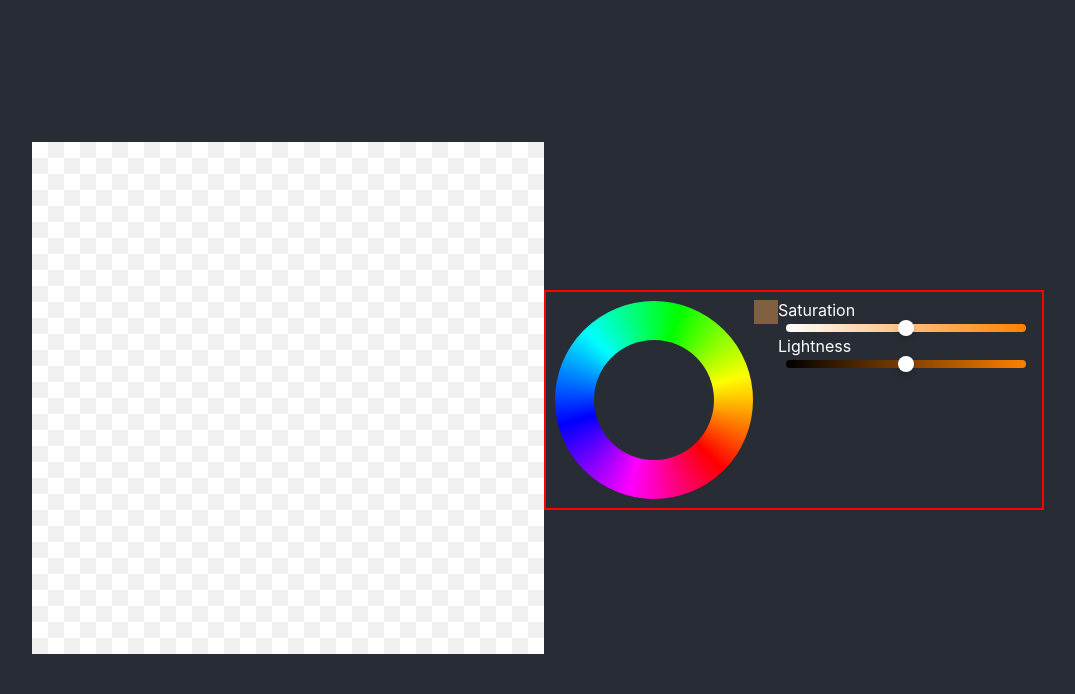
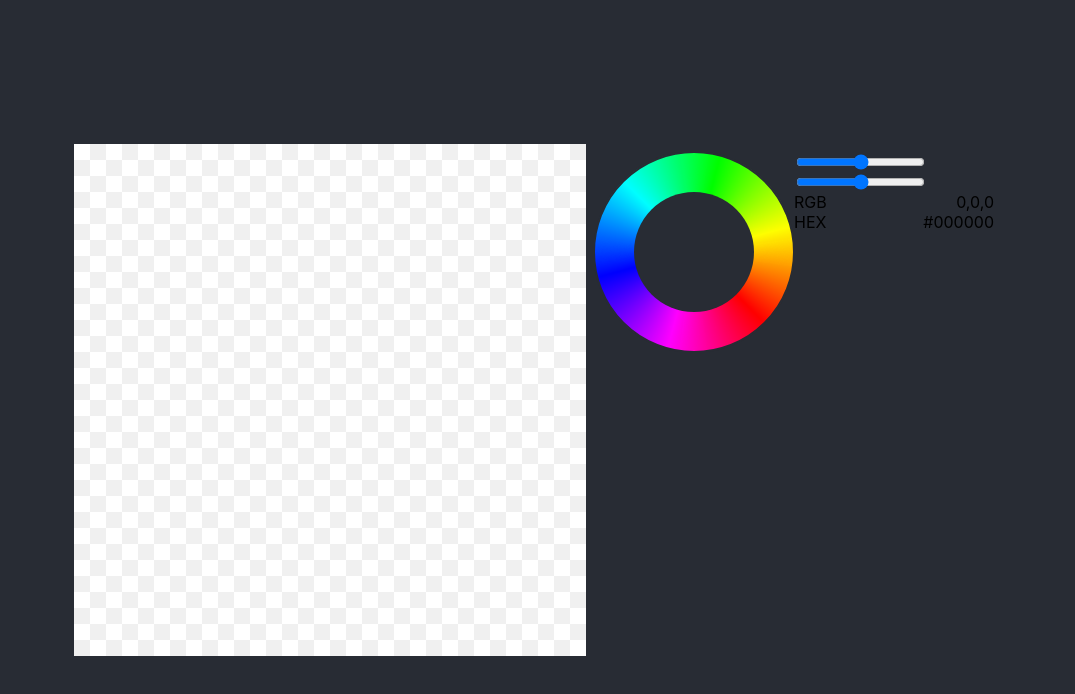
Before and after one commit to jinongun/canvasplay, a React (Create React App) app: page / in a window 1280 px wide. Shown: the top 694 px of the page, without its empty margins (102-1177 px from the left). Built offline with nearby package versions, Linux system fonts and the light colour scheme.

Commit message:
new color picker

```diff
--- a/src/App.scss
+++ b/src/App.scss
@@ -6,6 +6,10 @@
   width: 100vw;
   align-items: center;
   justify-content: center;
+  .wrapper{
+    display: flex;
+
+  }
 }
 
 :root {
--- a/src/App.tsx
+++ b/src/App.tsx
@@ -113,7 +113,11 @@ function App() {
   return (
     <ColorContext.Provider value={"#000000"}>
       <div className="App">
-        <DrawBoard />
+        <div className="wrapper">
+          <DrawBoard />
+          <ColorPicker />
+
+        </div>
         {/* <div className="canvasWrap" style={{display: 'none'}}>
           <canvas ref={lineRef} style={{background: 'white'}} width={CANVAS_W} height={CANVAS_H} />
           <canvas onMouseDown={init} style={{background: 'transparent'}} onMouseMove={draw} onClick={dot}  onMouseUp={finishDraw} ref={canvasRef} width={CANVAS_W} height={CANVAS_H} />
@@ -125,7 +129,6 @@ function App() {
           <canvas ref={originRef} style={{background: 'white', border: '2px solid #61dbfb'}} width={CANVAS_W/width *2} height={CANVAS_H/width *2} />
 
         </div> */}
-        <ColorPicker />
       </div>
     </ColorContext.Provider>
 
--- a/src/components/ColorPicker/ColorPicker.scss
+++ b/src/components/ColorPicker/ColorPicker.scss
@@ -1,13 +1,26 @@
 
 
 .ColorPicker{
+  box-sizing: border-box;
   display: flex;
+
 
   padding: 8px;
   //background: red;
-  border: 2px solid red;
+  //border: 2px solid gray;
   canvas{
     background: transparent;
+  }
+
+  .config{
+    width: 200px;
+    display: flex;
+    flex-direction: column;
+    .row{
+      display: flex;
+      flex-direction: row;
+      justify-content: space-between;
+    }
   }
 }
 
--- a/src/components/ColorPicker/ColorPicker.tsx
+++ b/src/components/ColorPicker/ColorPicker.tsx
@@ -1,57 +1,28 @@
 import React from 'react';
 import './ColorPicker.scss';
-import { ColorContext } from 'contexts/useColorContext';
 
+interface Props{
+  width: number;
+  height: number;
+}
 
-export default function ColorPicker(props:any){
-  const color = React.useContext(ColorContext);
-
-  const colorPicker = React.useRef<any>(null);
-  const [rgb , setRgb] = React.useState<any>({r:255,g:0,b:0});
-  const [ lightness, setLightness ] = React.useState(0.5);
-  const [ saturation, setSaturation] = React.useState(0.5);
-  const [baseColor, setBaseColor] = React.useState<any>({r:255,g:128,b:0});
-  const [resultColor, setResultColor] = React.useState<any>(baseColor);
+export default function ColorPicker({width = 200, height = 200}:any){
+  const colorpickerRef = React.useRef<any>(null);
+  const [config, setConfig] = React.useState({lightness: 1, saturation: 1});
+  const [baseColor, setBaseColor] = React.useState([0,0,0]);
 
   React.useEffect(()=>{
-    const canvas = colorPicker.current;
+    generateColor();
+  },[]);
+
+  function generateColor(){
+    const canvas = colorpickerRef.current;
     const ctx = canvas.getContext('2d');
-    console.log(ctx.innerWidth);
-    let center_x = (200)/2;
-    let center_y = (200)/2;
+    let center_x = width/2;
+    let center_y = height/2;
     let sx = center_x;
     let sy = center_y;
-    colorGenerate(center_x,center_y,sx,sy);
-  },[]);
 
-  React.useEffect(()=>{
-    let answer = {...baseColor};
-    const gap = {
-      r: 255 - baseColor.r,
-      g: 255 - baseColor.g,
-      b: 255 - baseColor.b,
-    };
-
-    //채도 적용
-    answer ={
-      r: answer.r + (1 - saturation) * gap.r,
-      g: answer.g + ( 1 - saturation) * gap.g,
-      b: answer.b + (1 - saturation) * gap.b
-    }
-
-    //명도 적용
-    answer = {
-      r: answer.r * (lightness),
-      g: answer.g * (lightness),
-      b: answer.b * (lightness)
-    }
-    setResultColor(answer);
-
-  },[lightness,saturation, baseColor]);
-
-  function colorGenerate(center_x:number, center_y:number, sx:number, sy:number){
-    const canvas = colorPicker.current;
-    const ctx = canvas.getContext('2d');
     for(let i = 0; i < 360; i+=0.1)
 		{
 			let rad = (i-45) * (Math.PI) / 180;
@@ -72,58 +43,37 @@ export default function ColorPicker(props:any){
     ctx.lineWidth=2;
     ctx.stroke();
   }
-
-  function selectColor(e:any){
-    const canvas = colorPicker.current;
-
-    let x = e.nativeEvent.pageX - canvas.offsetLeft,
-    y = e.nativeEvent.pageY - canvas.offsetTop,
-    pixel = canvas.getContext("2d").getImageData(x, y, 1, 1).data,
-    pixelColor = "rgb(" + pixel[0] + ", " + pixel[1]+", "+ pixel[2]+ ")";
-    setBaseColor({
-      r: pixel[0],
-      g: pixel[1],
-      b: pixel[2],
-    })
-    console.log(pixelColor);
-    // setResultColor({
-    //   r: pixel[0],
-    //   g: pixel[1],
-    //   b: pixel[2],
-    // });
-  }
-
   return (
     <div className="ColorPicker">
-      <canvas onMouseDown={selectColor} ref={colorPicker} width={200} height={200} />
-      <div style={{ color: 'red',fontSize: '10px',background: `rgb(${resultColor.r},${resultColor.g}, ${resultColor.b})`, width: 24, height: 24}} >
+      <div className="warp">
+        <canvas width={width} height={height} ref={colorpickerRef} style={{background:'transparent'}} />
       </div>
-      <div>
-        <ColorRangeBar title="Saturation" setValue={setSaturation} value={saturation} start={`rgb(255,255,255)`} end={`rgb(${baseColor.r},${baseColor.g},${baseColor.b})`} />
-        <ColorRangeBar title="Lightness" setValue={setLightness} value={lightness} start={`rgb(0,0,0)`} end={`rgb(${baseColor.r},${baseColor.g},${baseColor.b})`}/>
+      <div className="config">
+        <div className="row">
+          <input type="range" />
+        </div>
+        <div className="row">
+          <input type="range" />
+        </div>
+        <div className="row">
+          <span>RGB</span>
+          <span>{baseColor.join(",")}</span>
+        </div>
+        <div className="row">
+          <span>HEX</span>
+          <span>{rgbToHex(baseColor)}</span>
+        </div>
       </div>
     </div>
   )
 }
 
 
+function componentToHex(c:number) {
+  var hex = c.toString(16);
+  return hex.length === 1 ? "0" + hex : hex;
+}
 
-
-function ColorRangeBar(props:any){
-  const { setValue } = props;
-  function handleChange(e:any){
-    const val = Number(Number(e.target.value).toFixed(2));
-    setValue(val);
-  }
-  return (
-    <>
-    <p className="title">
-      {props.title || 'default'}
-    </p>
-    <div className="ColorRangeBar">
-        <span className="bar"  style={{background: `linear-gradient(to right, ${props.start} 0%, ${props.end} 100%)`}} />
-        <input type="range" defaultValue={1} value={props.value} min={0} max={1} step="any" onChange={handleChange} />
-    </div>
-    </>
-  )
+function rgbToHex([r,g,b]:any) {
+  return "#" + componentToHex(r) + componentToHex(g) + componentToHex(b);
 }
--- a/src/components/DrawBoard/DrawBoard.scss
+++ b/src/components/DrawBoard/DrawBoard.scss
@@ -1,6 +1,7 @@
 
 .DrawBoard{
   position: relative;
+  display: flex;
   .background{
     position: absolute;
   }
```
Also changed, not shown: src/components/ColorPicker/ColorPicker_.tsx (added, +129 -0 lines).
